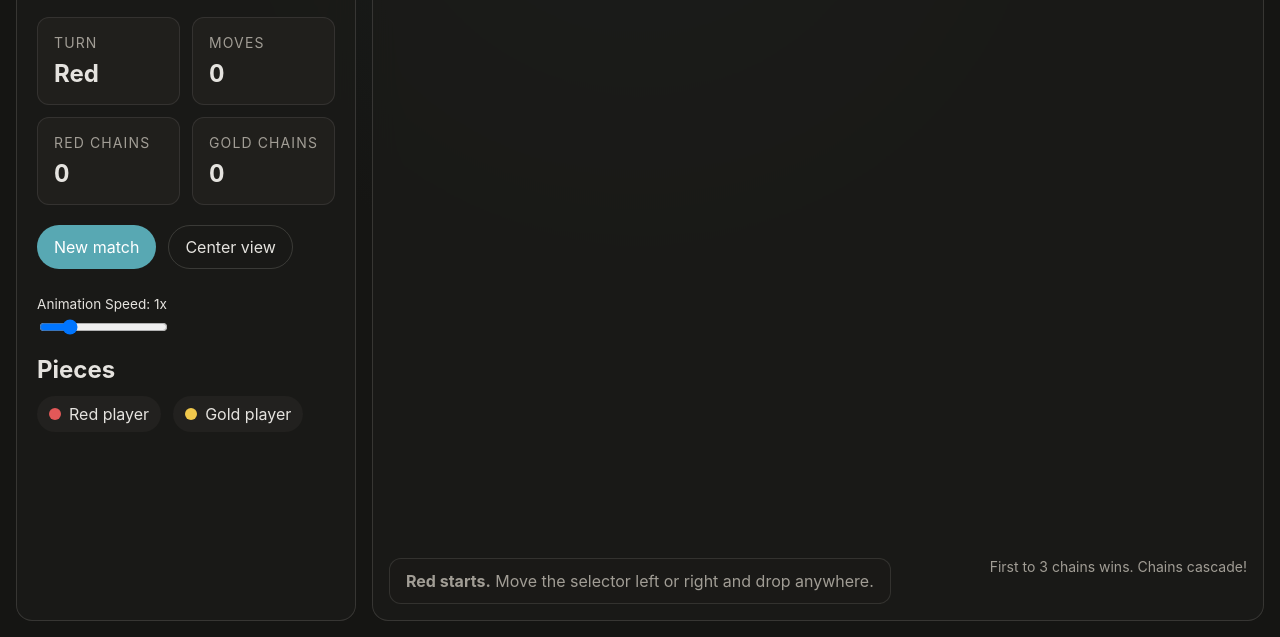
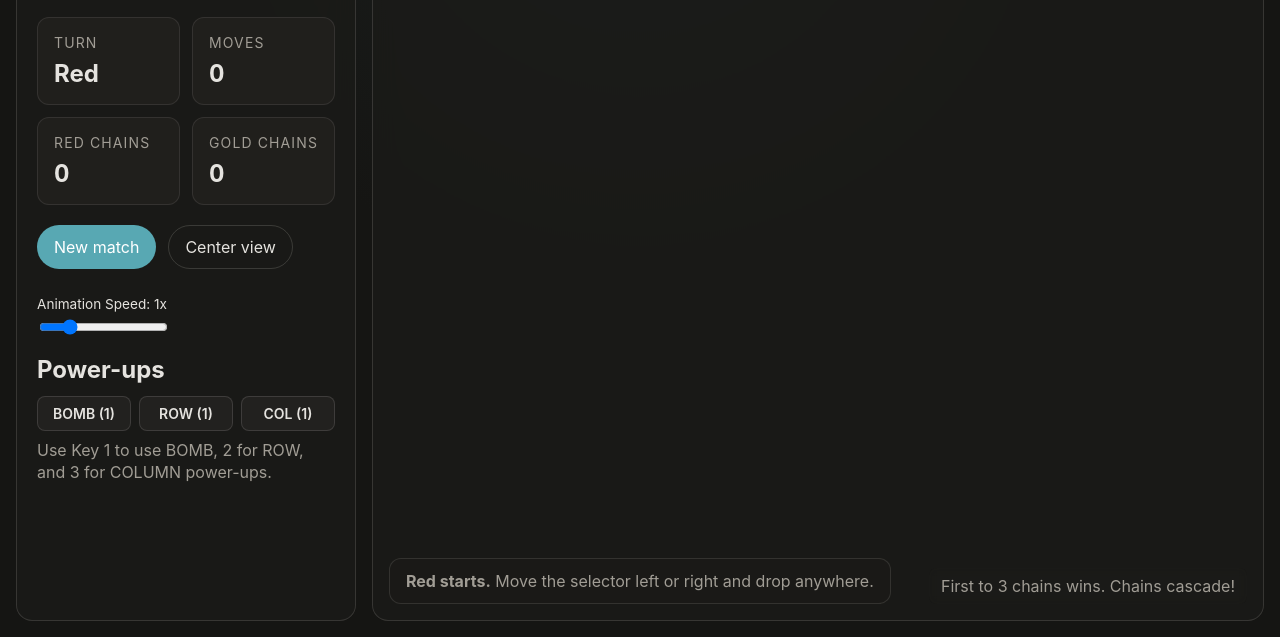
Before and after one commit to hectorindi/infinite-connect-four, a website built with Vite: page Source/index.html in a window 1280 px wide. Shown: the part 163-800 px from the top of the page. Built offline with nearby package versions, Linux system fonts and the light colour scheme; a web font is replaced by a local one.

Commit message:
[ADD] Added PowerUps

```diff
--- a/Source/index.html
+++ b/Source/index.html
@@ -42,12 +42,16 @@
         </div>
       </div>
       <section class="legend">
-        <h2>Pieces</h2>
-        <div class="legend-row">
-          <div class="chip"><span class="dot red"></span>Red player</div>
-          <div class="chip"><span class="dot gold"></span>Gold player</div>
-        </div>
-      </section>
+    <h2>Power-ups</h2>
+    <div class="powerup-grid" id="powerupContainer">
+      <button class="btn-power" data-type="bomb">BOMB (1)</button>
+      <button class="btn-power" data-type="row">ROW (1)</button>
+      <button class="btn-power" data-type="col">COL (1)</button>
+    </div>
+    <p class="powerup-instructions">
+      Use Key 1 to use BOMB, 2 for ROW, and 3 for COLUMN power-ups.
+    </p>
+  </section>
     </aside>
     <section class="panel main">
       <div id="game-wrap" tabindex="0" aria-label="Infinite Connect Four game board">
@@ -58,9 +62,11 @@
             <div class="badge">Row preview <span class="turn" id="rowValue">0</span></div>
           </div>
           <div class="bottombar">
-            <div class="message" id="statusMessage"><strong>Red starts.</strong> Move the selector left or right and drop anywhere.</div>
-            <div class="footer-note">First to 3 chains wins. Chains cascade!</div>
+          <div class="message" id="statusMessage">
+            <strong>Red starts.</strong> Move the selector left or right and drop anywhere.
           </div>
+          <div class="footer-note-absolute">First to 3 chains wins. Chains cascade!</div>
+        </div>
         </div>
       </div>
     </section>
--- a/Source/src/types/types.ts
+++ b/Source/src/types/types.ts
@@ -12,7 +12,9 @@ export interface GameState {
   gameOver: boolean;
   player1Score: number,
   player2Score: number,
-  isAnimating: boolean
+  isAnimating: boolean,
+  player1Powerups: { bomb: number, row: number, col: number };
+  player2Powerups: { bomb: number, row: number, col: number };
 }
 
 export type GridMap = Map<string, number>;
--- a/Source/styles/main.css
+++ b/Source/styles/main.css
@@ -14,6 +14,63 @@
   --color-bg: #151513; --color-surface: #1c1b19; --color-surface-2: #22211f; --color-surface-offset: #2d2c2a; --color-border: #3a3937;
   --color-text: #e5e3df; --color-text-muted: #a19d95; --color-primary: #58a8b3; --color-primary-hover: #7ec5cf;
 }
+.powerup-grid {
+  display: grid;
+  grid-template-columns: repeat(3, 1fr);
+  gap: var(--space-2);
+  margin-top: var(--space-2);
+}
+
+.btn-power {
+  display: flex;
+  flex-direction: column;
+  align-items: center;
+  justify-content: center;
+  padding: var(--space-2);
+  border-radius: var(--radius-md);
+  border: 1px solid color-mix(in oklab, var(--color-text) 14%, transparent);
+  background: var(--color-surface-2);
+  color: var(--color-text);
+  font-size: var(--text-xs);
+  font-weight: 600;
+  cursor: pointer;
+  transition: transform var(--transition), background var(--transition);
+}
+
+.btn-power:hover:not(:disabled) {
+  background: color-mix(in oklab, var(--color-primary) 10%, var(--color-surface-2));
+  transform: translateY(-1px);
+}
+
+.btn-power:disabled {
+  opacity: 0.5;
+  cursor: not-allowed;
+  filter: grayscale(1);
+}
+
+.powerup-instructions {
+  margin-top: var(--space-2);
+  font-size: var(--text-xs);
+  color: var(--color-text-muted);
+  line-height: 1.4;
+}
+
+.powerup-grid {
+  margin-bottom: var(--space-2);
+}
+/* Add to main.css */
+.footer-note-absolute {
+  position: absolute;
+  bottom: var(--space-4);
+  right: var(--space-4);
+  color: var(--color-text-muted);
+  font-size: var(--text-sm);
+  pointer-events: none;
+  background: color-mix(in oklab, var(--color-surface) 60%, transparent);
+  padding: var(--space-2) var(--space-3);
+  border-radius: var(--radius-md);
+  backdrop-filter: blur(4px);
+}
 *,*::before,*::after{box-sizing:border-box} html,body{margin:0;min-height:100%;background:radial-gradient(circle at top,color-mix(in oklab,var(--color-primary) 10%,var(--color-bg)),var(--color-bg) 45%);color:var(--color-text);font-family:var(--font-body)} body{min-height:100vh;overflow:hidden} button{font:inherit;color:inherit}
 .skip-link{position:absolute;left:var(--space-4);top:-3rem;background:var(--color-primary);color:#fff;padding:var(--space-2) var(--space-3);border-radius:var(--radius-sm);z-index:40}.skip-link:focus{top:var(--space-4)}
 .shell{position:fixed;inset:0;display:grid;grid-template-columns:minmax(260px,340px) 1fr;gap:var(--space-4);padding:var(--space-4)}
@@ -27,3 +84,5 @@
 .main{position:relative;min-width:0} #game-wrap{position:relative;height:100%;min-height:100%;overflow:hidden} #pixi-root{position:absolute;inset:0;border-radius:var(--radius-xl);overflow:hidden}
 .hud{position:absolute;inset:0;pointer-events:none;display:flex;flex-direction:column;justify-content:space-between;padding:var(--space-4)} .topbar,.bottombar{display:flex;justify-content:space-between;align-items:flex-start;gap:var(--space-4)} .badge,.message{pointer-events:auto;background:color-mix(in oklab,var(--color-surface) 88%,transparent);border:1px solid color-mix(in oklab,var(--color-text) 12%,transparent)} .badge{display:inline-flex;align-items:center;gap:var(--space-2);padding:var(--space-2) var(--space-3);border-radius:var(--radius-full);font-size:var(--text-sm)} .message{max-width:32rem;padding:var(--space-3) var(--space-4);border-radius:var(--radius-lg);font-size:var(--text-sm);color:var(--color-text-muted)} .turn{font-weight:700}.footer-note{color:var(--color-text-muted);font-size:var(--text-xs)}
 @media (max-width:900px){body{overflow:auto}.shell{position:relative;grid-template-columns:1fr;min-height:100vh}.main,#game-wrap,#pixi-root{min-height:70vh}}
+powerup-grid.active-player-1.btn-power { border-color: #e25858; } /* Matches Red dot */
+powerup-grid.active-player-2.btn-power { border-color: #f0c84c; } /* Matches Gold dot */
```
Also changed, not shown: Source/src/controllers/GameController.ts (+62 -6 lines), Source/src/models/GameModel.ts (+22 -0 lines).
